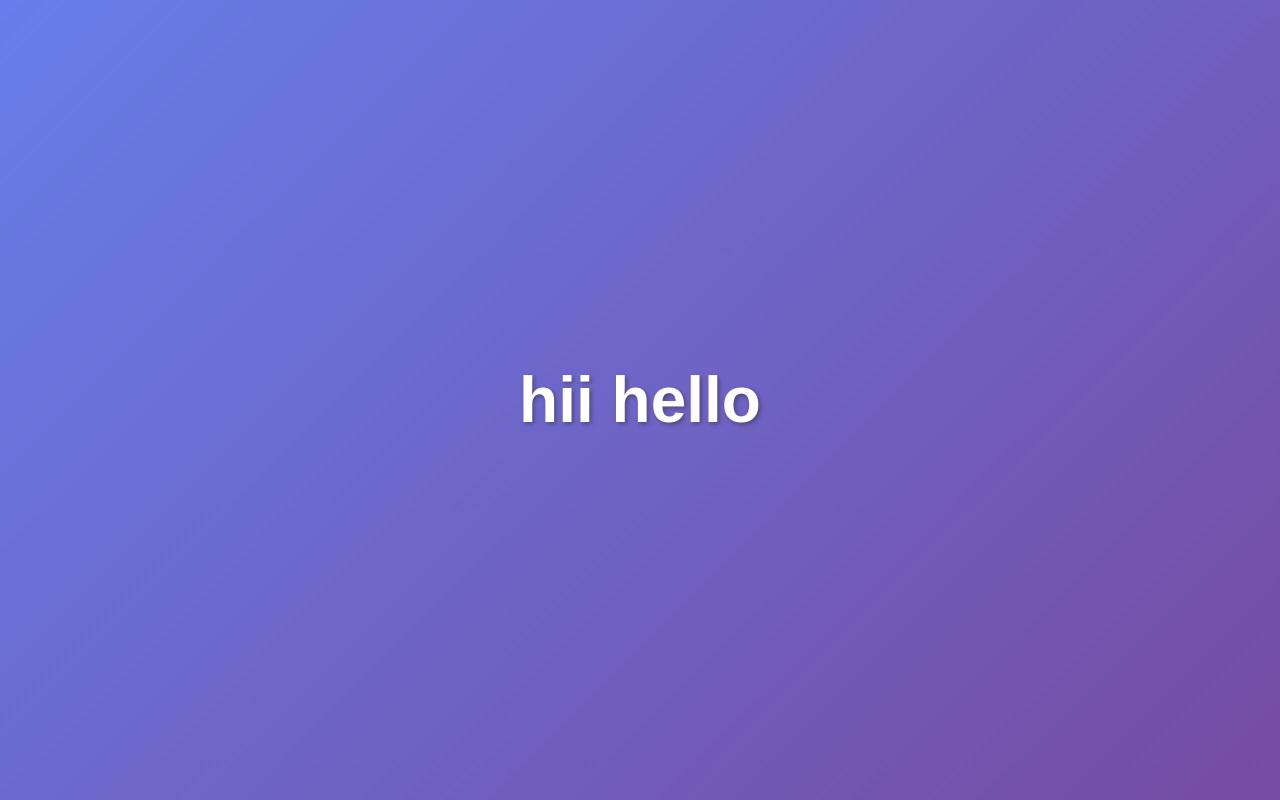
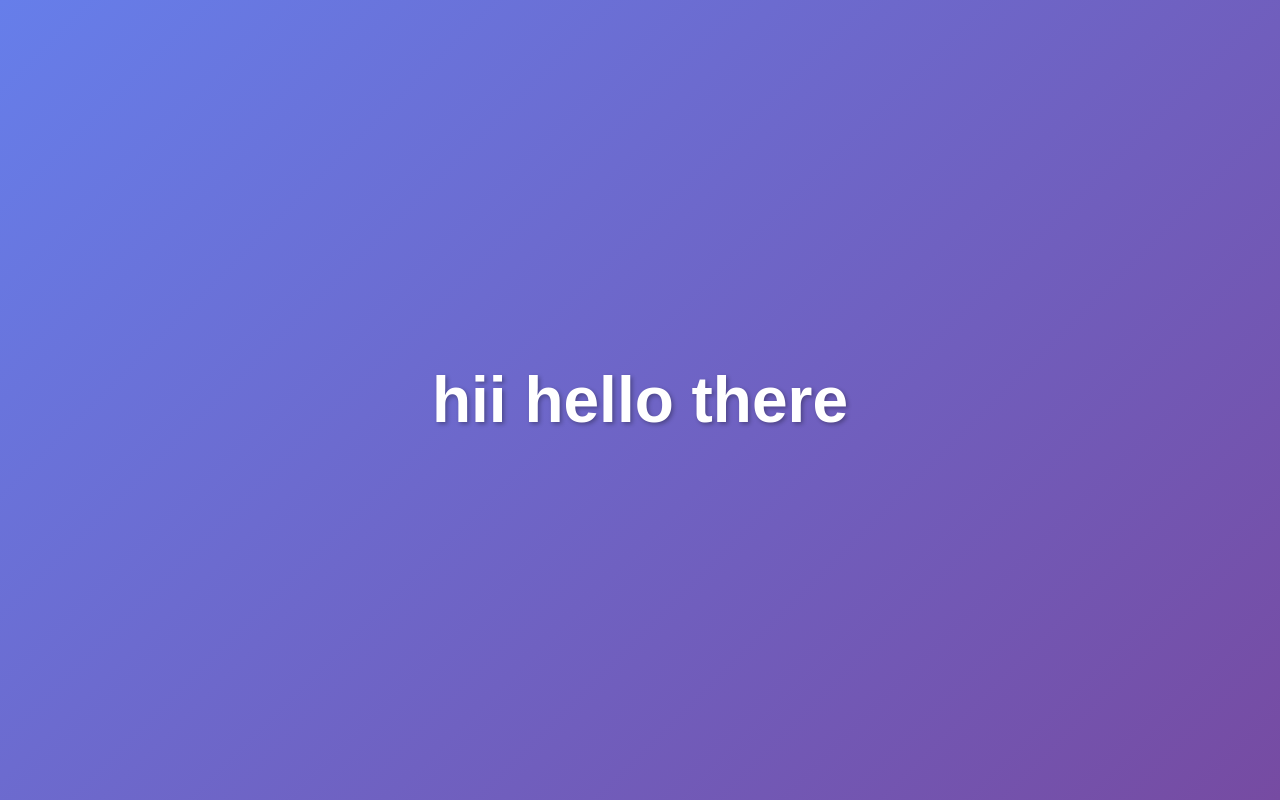
Before and after one commit to piyushdev14/docker-ci-demo, a plain HTML site: page index.html in a window 1280 px wide. Drawn offline with Linux system fonts and the light colour scheme.

Commit message:
second docker commit

```diff
--- a/index.html
+++ b/index.html
@@ -22,6 +22,6 @@
     </style>
 </head>
 <body>
-    <h1>hii hello    </h1>
+    <h1>hii hello there </h1>
 </body>
 </html>
```
